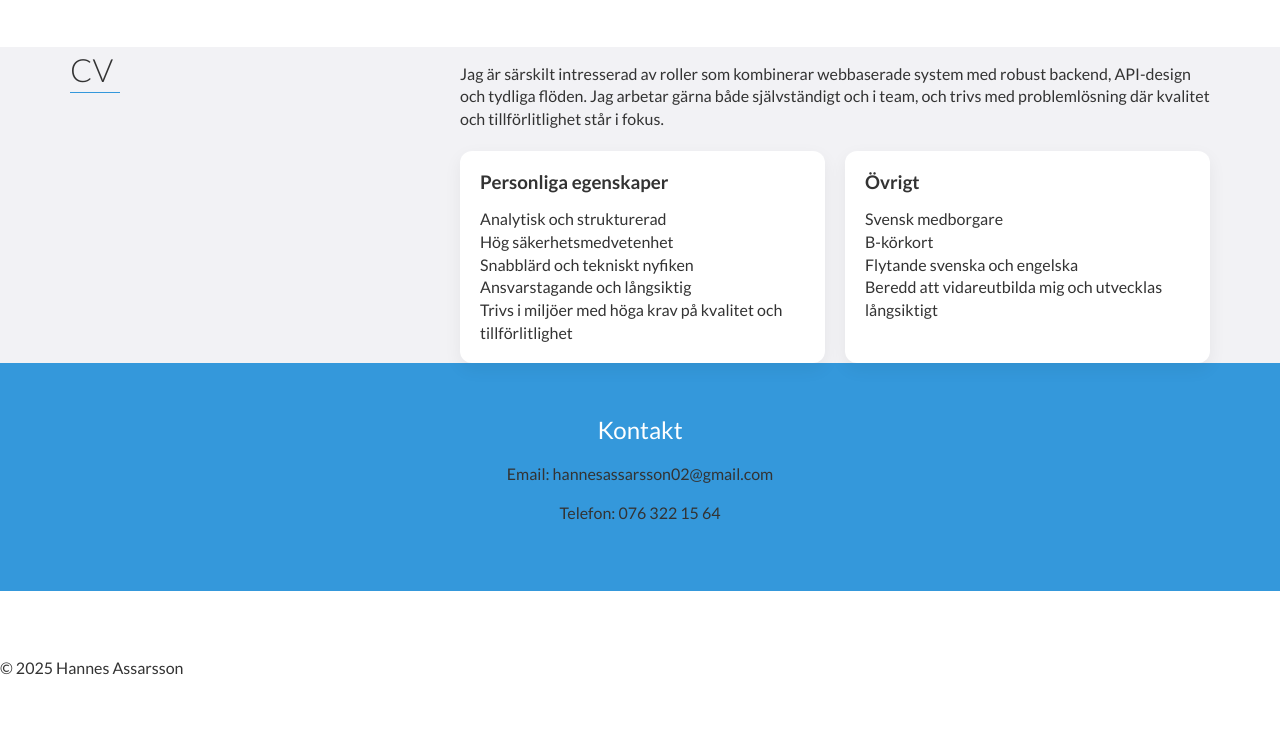
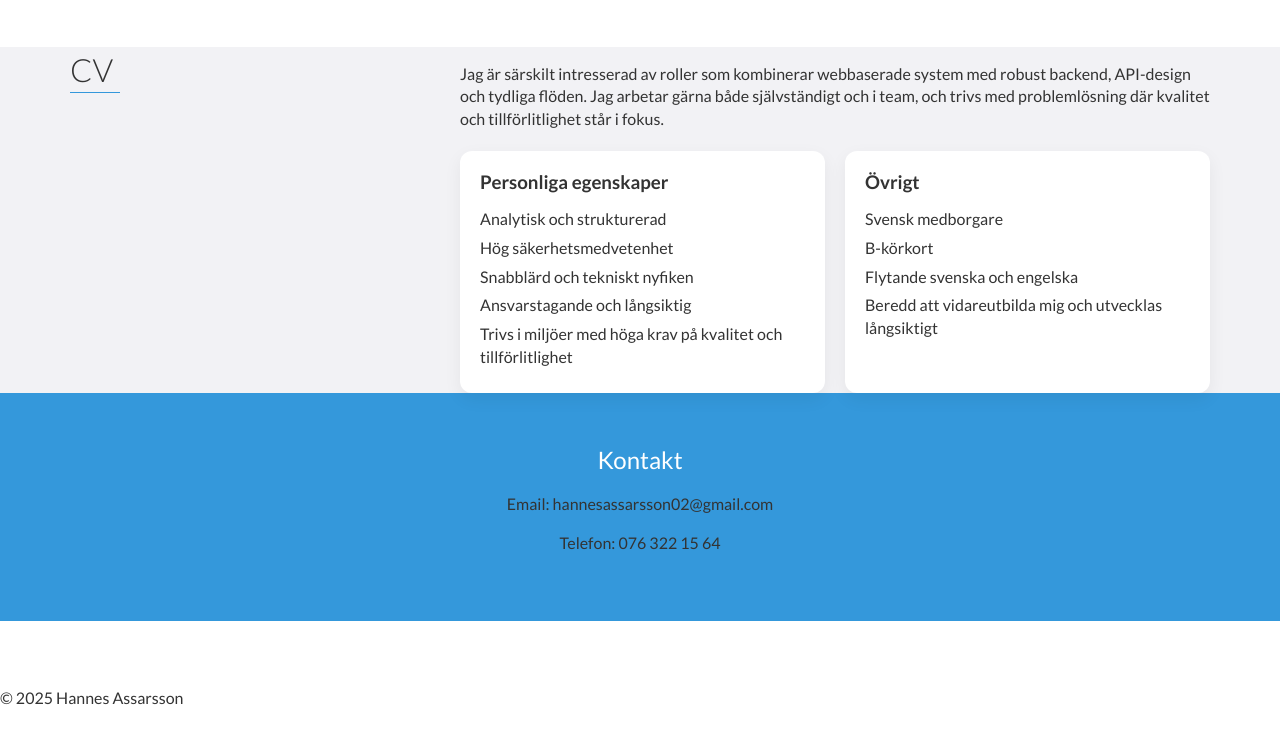
Before and after one commit to hannesassarsson/portfolio, a website: page index.html in a window 1280 px wide. Shown: the part 5172-5916 px from the top of the page. Drawn offline with Linux system fonts and the light colour scheme.

Commit message:
update cv section

```diff
--- a/index.html
+++ b/index.html
@@ -104,6 +104,11 @@
             margin: 0;
             padding-left: 0;
             list-style: none;
+        }
+
+        .cv-card li {
+            list-style: none;
+            margin-bottom: 6px;
         }
     </style>
 </head>
```
